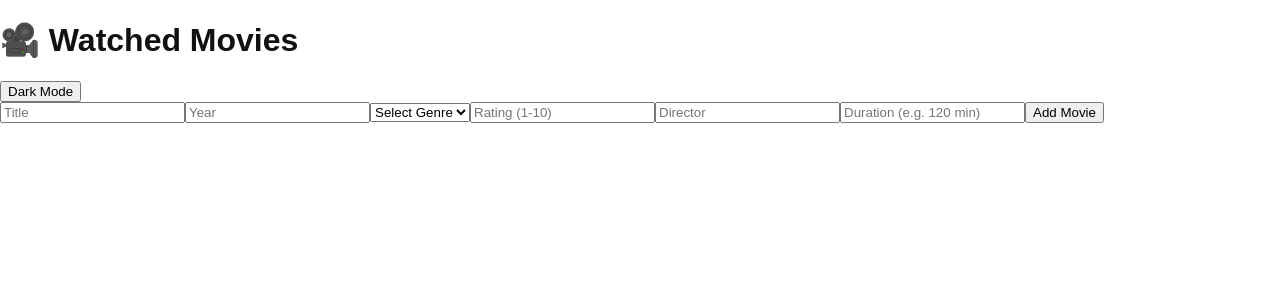
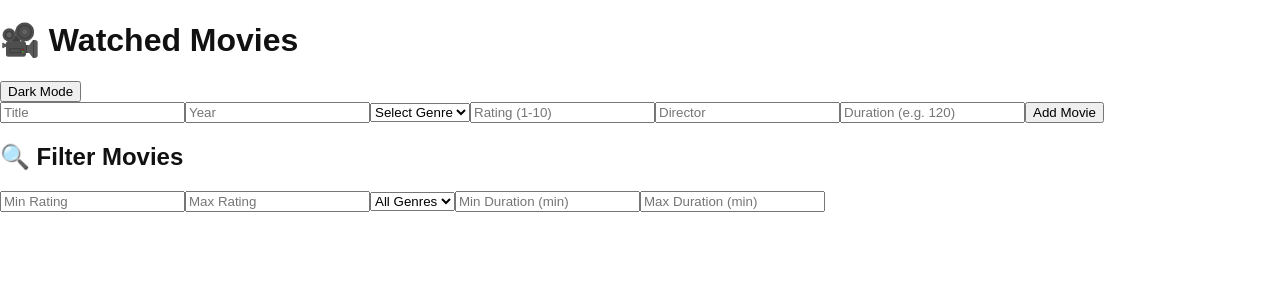
Before and after one commit to Elena-Nidelcu/Movie-agenda, a React (Vite) app in the folder cinescope/: page / in a window 1280 px wide. Shown: the top 300 px of the page. Built offline with nearby package versions, Linux system fonts and the light colour scheme.

Commit message:
add filtering by rating, genre and duration

```diff
--- a/cinescope/src/App.jsx
+++ b/cinescope/src/App.jsx
@@ -18,6 +18,14 @@ function App() {
 
   const [editIndex, setEditIndex] = useState(null)
 
+  const [filters, setFilters] = useState({
+    minRating: '',
+    maxRating: '',
+    genre: '',
+    minDuration: '',
+    maxDuration: ''
+  })
+
   useEffect(() => {
     document.documentElement.setAttribute('data-theme', theme)
   }, [theme])
@@ -28,6 +36,10 @@ function App() {
 
   const handleChange = (e) => {
     setForm({ ...form, [e.target.name]: e.target.value })
+  }
+
+  const handleFilterChange = (e) => {
+    setFilters({ ...filters, [e.target.name]: e.target.value })
   }
 
   const handleSubmit = (e) => {
@@ -71,6 +83,23 @@ function App() {
     setMovies(updated)
   }
 
+  const filteredMovies = movies.filter(m => {
+    const rating = parseFloat(m.rating)
+    const duration = parseInt(m.duration)
+
+    const passesRating =
+      (!filters.minRating || rating >= parseFloat(filters.minRating)) &&
+      (!filters.maxRating || rating <= parseFloat(filters.maxRating))
+
+    const passesGenre =
+      !filters.genre || m.genre === filters.genre
+
+    const passesDuration =
+      (!filters.minDuration || duration >= parseInt(filters.minDuration)) &&
+      (!filters.maxDuration || duration <= parseInt(filters.maxDuration))
+
+    return passesRating && passesGenre && passesDuration
+  })
 
   return (
     <div className="min-h-screen bg-[var(--bg)] text-[var(--text)] p-6 transition-colors">
@@ -81,6 +110,7 @@ function App() {
         </button>
       </div>
 
+      {/* Add/Edit Form */}
       <form onSubmit={handleSubmit} className="grid gap-2 max-w-md mb-6">
         <input className="border p-2" name="title" placeholder="Title" value={form.title} onChange={handleChange} />
         <input className="border p-2" name="year" placeholder="Year" value={form.year} onChange={handleChange} />
@@ -111,20 +141,50 @@ function App() {
         </select>
         <input className="border p-2" name="rating" placeholder="Rating (1-10)" value={form.rating} onChange={handleChange} />
         <input className="border p-2" name="director" placeholder="Director" value={form.director} onChange={handleChange} />
-        <input className="border p-2" name="duration" placeholder="Duration (e.g. 120 min)" value={form.duration} onChange={handleChange} />
+        <input className="border p-2" name="duration" placeholder="Duration (e.g. 120)" value={form.duration} onChange={handleChange} />
         <button type="submit" className="bg-blue-500 text-white py-2 rounded">
           {editIndex !== null ? 'Save Changes' : 'Add Movie'}
         </button>
       </form>
 
+      {/* Filters */}
+      <div className="grid gap-2 max-w-md mb-6">
+        <h2 className="text-lg font-semibold">🔍 Filter Movies</h2>
+        <input className="border p-2" name="minRating" placeholder="Min Rating" value={filters.minRating} onChange={handleFilterChange} />
+        <input className="border p-2" name="maxRating" placeholder="Max Rating" value={filters.maxRating} onChange={handleFilterChange} />
+        <select className="border p-2" name="genre" value={filters.genre} onChange={handleFilterChange}>
+          <option value="">All Genres</option>
+          <option value="Action">Action</option>
+          <option value="Drama">Drama</option>
+          <option value="War">War</option>
+          <option value="Thriller">Thriller</option>
+          <option value="Biography">Biography</option>
+          <option value="Comedy">Comedy</option>
+          <option value="Crime">Crime</option>
+          <option value="Romance">Romance</option>
+          <option value="Animation">Animation</option>
+          <option value="Horror">Horror</option>
+          <option value="Sci-Fi">Sci-Fi</option>
+          <option value="Fantasy">Fantasy</option>
+          <option value="History">History</option>
+          <option value="Music">Music</option>
+          <option value="Sport">Sport</option>
+          <option value="Western">Western</option>
+          <option value="Mystery">Mystery</option>
+        </select>
+        <input className="border p-2" name="minDuration" placeholder="Min Duration (min)" value={filters.minDuration} onChange={handleFilterChange} />
+        <input className="border p-2" name="maxDuration" placeholder="Max Duration (min)" value={filters.maxDuration} onChange={handleFilterChange} />
+      </div>
+
+      {/* Movie List */}
       <ul className="grid gap-4">
-        {movies.map((m, i) => (
+        {filteredMovies.map((m, i) => (
           <li key={i} className="border p-4 rounded shadow bg-white dark:bg-zinc-800 dark:text-white relative">
             <h2 className="text-lg font-semibold">{m.title} ({m.year})</h2>
             <p>🎬 Directed by: {m.director}</p>
             <p>🎞 Genre: {m.genre || 'N/A'}</p>
             <p>⭐ Rating: {m.rating || 'N/A'}</p>
-            <p>⏱ Duration: {m.duration || 'N/A'}</p>
+            <p>⏱ Duration: {m.duration || 'N/A'} min</p>
             <button
               onClick={() => handleEdit(i)}
               className="absolute bottom-2 right-20 px-2 py-1 text-sm bg-yellow-500 text-white rounded hover:bg-yellow-600"
@@ -144,11 +204,9 @@ function App() {
             >
               {m.liked ? '❤️' : '🤍'}
             </button>
-
           </li>
         ))}
       </ul>
-
     </div>
   )
 }
```
